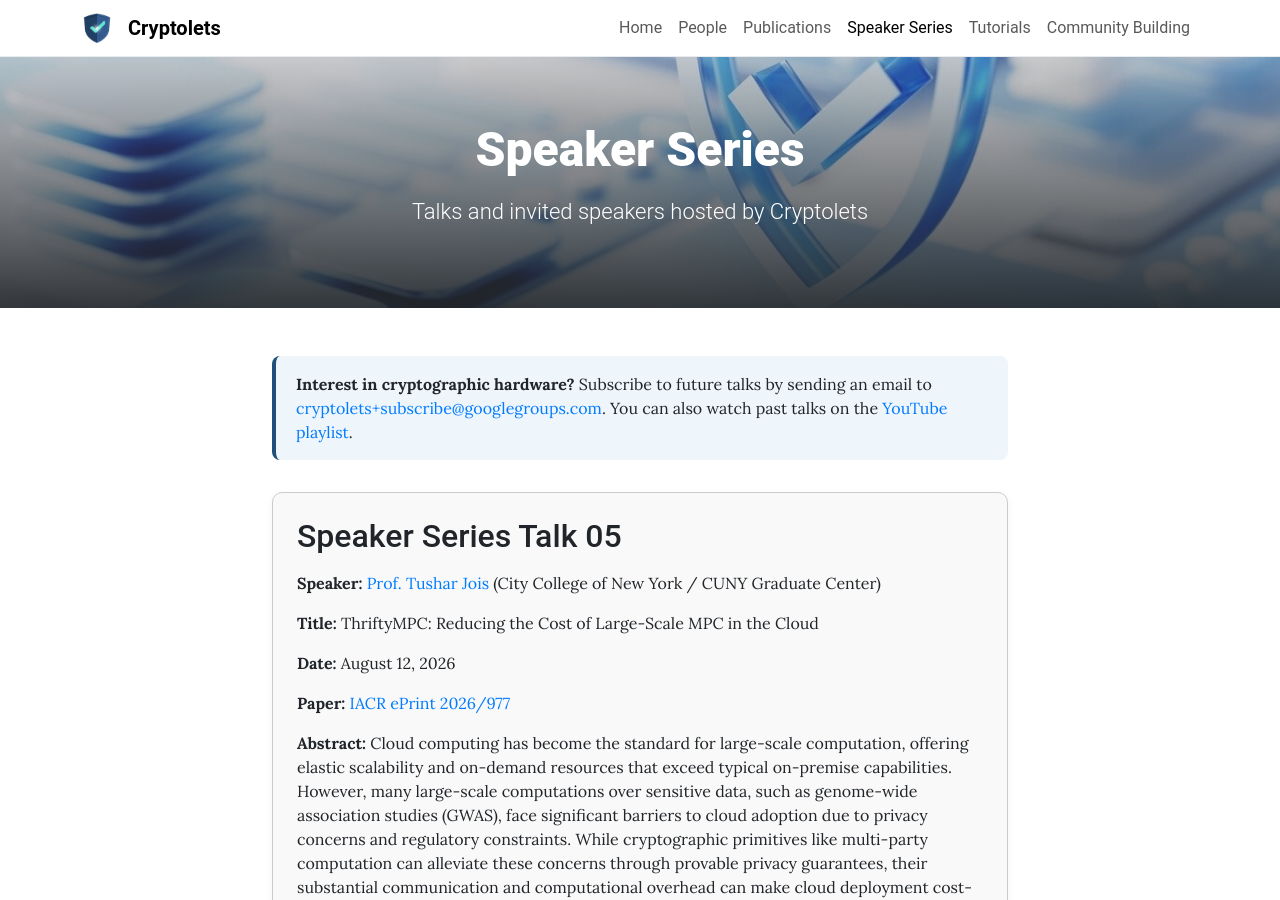
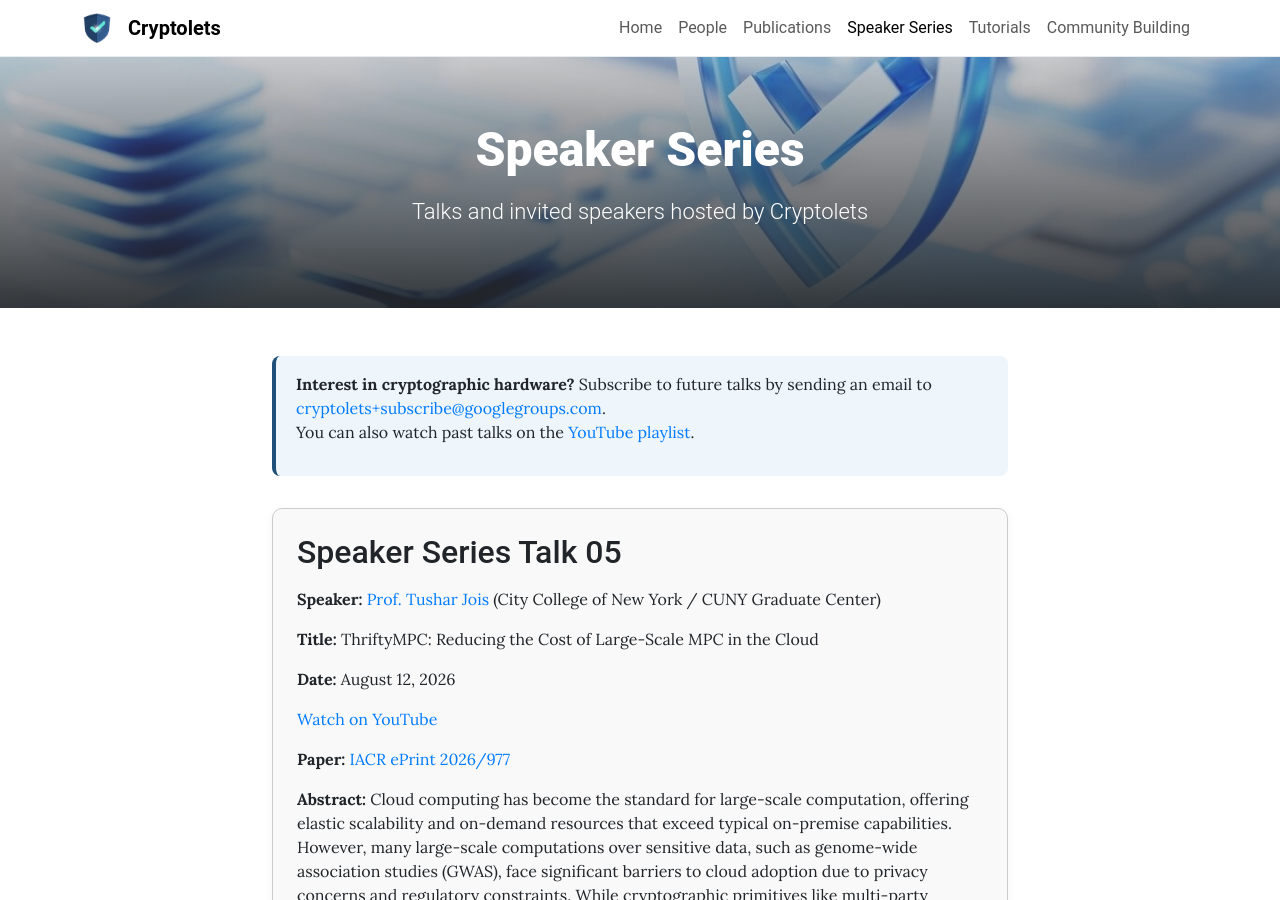
Before and after one commit to cryptolets/cryptolets.github.io, a Jekyll site: the page built from pages/speaker-series.md, in a window 1280 px wide and 900 px high. Built offline with Jekyll 4.4.1, drawn with Linux system fonts in a browser that asks for light colours.

Commit message:
add talk

```diff
--- a/pages/speaker-series.md
+++ b/pages/speaker-series.md
@@ -6,8 +6,10 @@ permalink: /speaker-series/
 
 <div style="margin-top: 1rem; padding: 1rem 1.25rem; border-left: 4px solid #1f4f7a; background: #eef5fb; border-radius: 8px;">
   <strong>Interest in cryptographic hardware?</strong> Subscribe to future talks by sending an email to
-  <a href="mailto:cryptolets+subscribe@googlegroups.com">cryptolets+subscribe@googlegroups.com</a>. You can also watch past talks on the
+  <a href="mailto:cryptolets+subscribe@googlegroups.com">cryptolets+subscribe@googlegroups.com</a>.
+  <p>You can also watch past talks on the
   <a href="https://www.youtube.com/watch?v=2lh_tB5UqXA&list=PL187zrvJshWlsHwoIWj6_r-GylHd1nMWG&pp=0gcJCeECOCosWNinsAgC" target="_blank" rel="noopener">YouTube playlist</a>.
+  </p>
 </div>
 
 <div style="display: flex; flex-direction: column; gap: 2rem; margin-top: 2rem;">
@@ -16,6 +18,7 @@ permalink: /speaker-series/
     <p><strong>Speaker:</strong> <a href="https://tjo.is/" target="_blank" rel="noopener">Prof. Tushar Jois</a> (City College of New York / CUNY Graduate Center)</p>
     <p><strong>Title:</strong> ThriftyMPC: Reducing the Cost of Large-Scale MPC in the Cloud</p>
     <p><strong>Date:</strong> August 12, 2026</p>
+    <p><a href="https://www.youtube.com/watch?v=7B8pDwJsQ3M&list=PL187zrvJshWlsHwoIWj6_r-GylHd1nMWG" target="_blank" rel="noopener">Watch on YouTube</a></p>
     <p><strong>Paper:</strong> <a href="https://eprint.iacr.org/2026/977" target="_blank" rel="noopener">IACR ePrint 2026/977</a></p>
     <p>
       <strong>Abstract:</strong>
```
